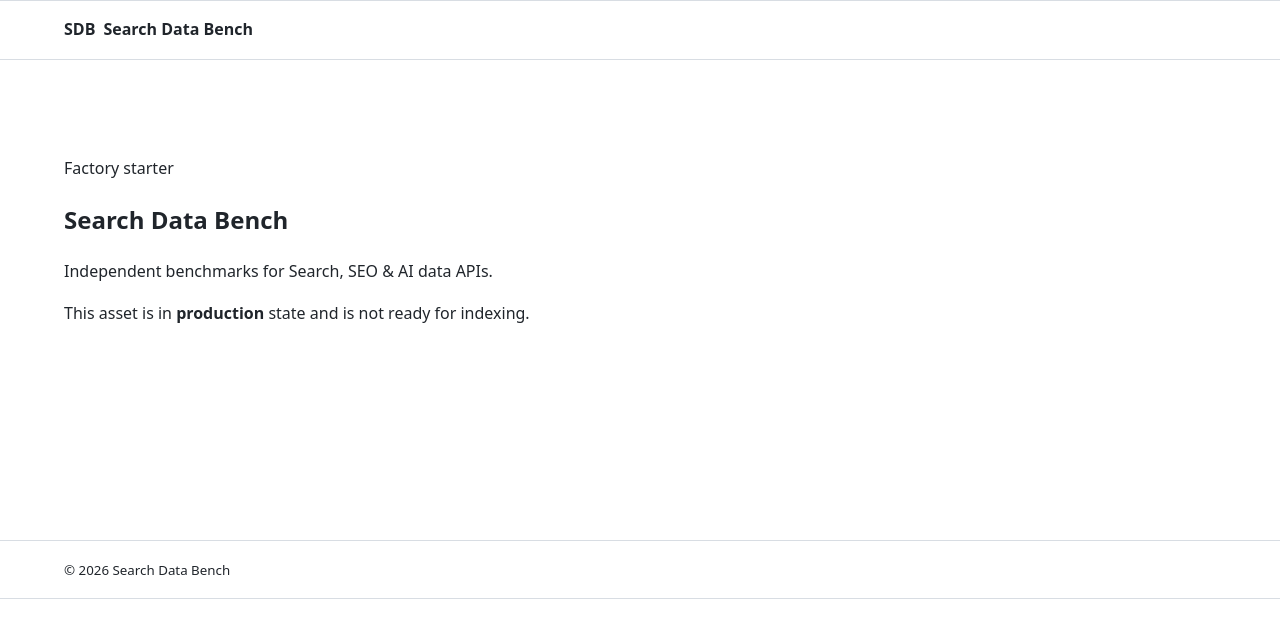
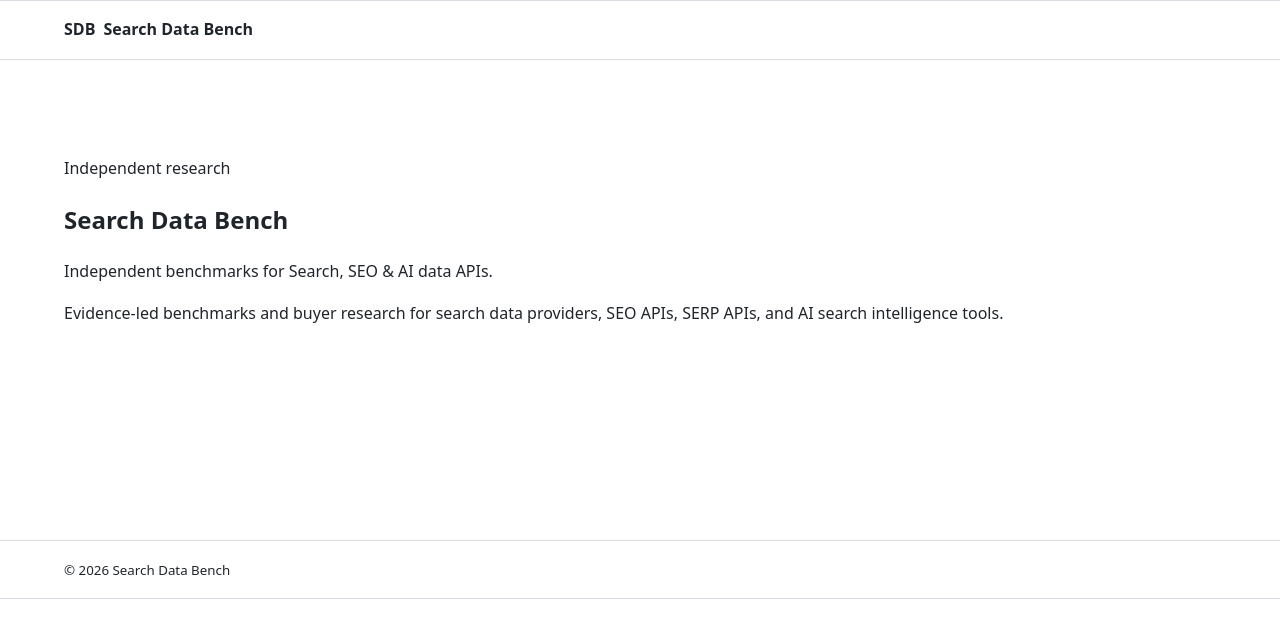
Before and after one commit to elgaross-pixel/search-data-bench, an Astro site: page / in a window 1280 px wide. Built offline with nearby package versions, Linux system fonts and the light colour scheme; Astro itself is replaced by a stand-in of ours.

Commit message:
Replace factory placeholder homepage

```diff
--- a/src/pages/index.astro
+++ b/src/pages/index.astro
@@ -6,10 +6,10 @@ import { websiteSchema } from '../core/schema';
 <BaseLayout title={siteConfig.site.name} description={siteConfig.site.description} schema={websiteSchema()}>
   <section class="hero">
     <div class="container">
-      <p>Factory starter</p>
+      <p>Independent research</p>
       <h1>{siteConfig.site.name}</h1>
       <p>{siteConfig.site.tagline}</p>
-      <p>This asset is in <strong>{siteConfig.asset.status}</strong> state and is not ready for indexing.</p>
+      <p>Evidence-led benchmarks and buyer research for search data providers, SEO APIs, SERP APIs, and AI search intelligence tools.</p>
     </div>
   </section>
 </BaseLayout>
```
